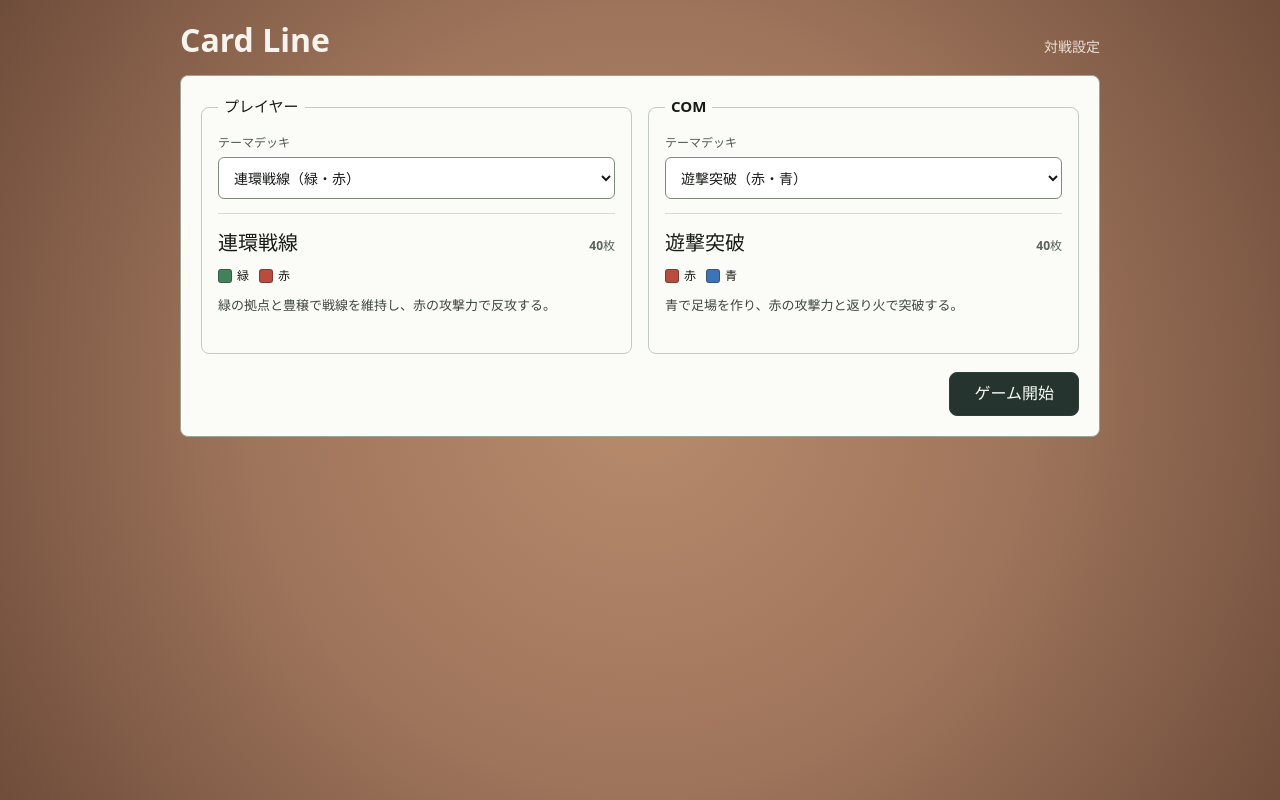
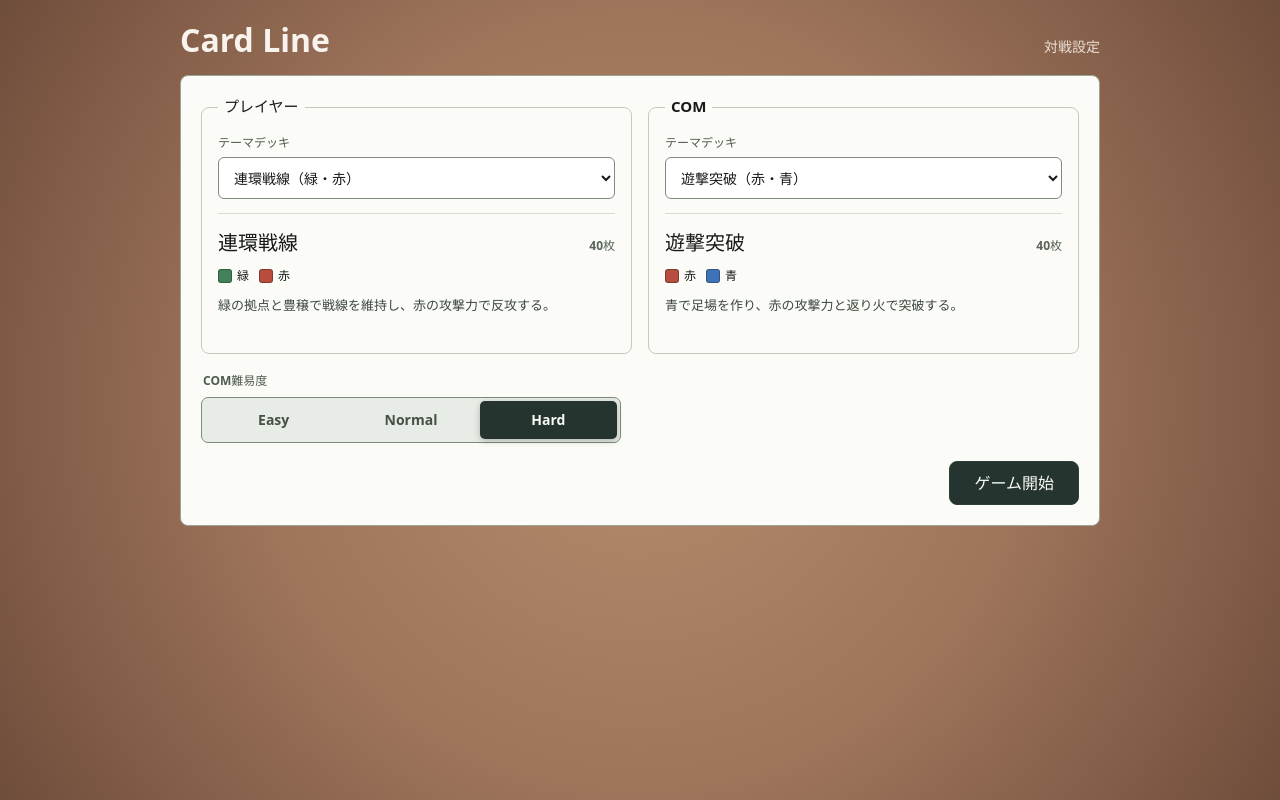
Before and after one commit to kurehajime/cardivide, a React (Vite) app: page / in a window 1280 px wide. Built offline with nearby package versions, Linux system fonts and the light colour scheme.

Commit message:
難易度調整

```diff
--- a/src/App.css
+++ b/src/App.css
@@ -196,6 +196,66 @@
   color: #3d473f;
   font-size: 13px;
   line-height: 1.6;
+}
+
+.setup-difficulty-fieldset {
+  min-width: 0;
+  display: grid;
+  gap: 8px;
+  margin: 0;
+  padding: 0;
+  border: 0;
+}
+
+.setup-difficulty-fieldset legend {
+  margin-bottom: 8px;
+  color: #4e594f;
+  font-size: 12px;
+  font-weight: 800;
+}
+
+.setup-difficulty-options {
+  width: min(420px, 100%);
+  display: grid;
+  grid-template-columns: repeat(3, minmax(0, 1fr));
+  padding: 3px;
+  border: 1px solid #7f8b7c;
+  border-radius: 7px;
+  background: #e8ece6;
+}
+
+.setup-difficulty-options label {
+  position: relative;
+  min-width: 0;
+  cursor: pointer;
+}
+
+.setup-difficulty-options input {
+  position: absolute;
+  width: 1px;
+  height: 1px;
+  opacity: 0;
+}
+
+.setup-difficulty-options span {
+  min-height: 38px;
+  display: grid;
+  place-items: center;
+  border-radius: 5px;
+  color: #465047;
+  font-size: 14px;
+  font-weight: 800;
+}
+
+.setup-difficulty-options input:checked + span {
+  background: #26342f;
+  box-shadow: 0 2px 6px rgb(28 39 34 / 28%);
+  color: #f8fbf5;
+}
+
+.setup-difficulty-options input:focus-visible + span {
+  outline: 3px solid #276fbf;
+  outline-offset: 2px;
 }
 
 .setup-start-button {
--- a/src/components/GameApp.tsx
+++ b/src/components/GameApp.tsx
@@ -4,6 +4,7 @@ import {
   GameAI,
   GameManager,
   THEME_DECK_BY_ID,
+  type AiDifficulty,
   type ActivatedAbilityOption,
   type CardInstanceId,
   type ThemeDeckId,
@@ -30,6 +31,7 @@ type GameUiAction =
 type GameSelection = {
   playerDeckId: ThemeDeckId
   comDeckId: ThemeDeckId
+  difficulty: AiDifficulty
 }
 
 type GameSessionProps = GameSelection & {
@@ -74,18 +76,19 @@ const gameUiReducer = (state: GameUiState, action: GameUiAction): GameUiState =>
 const GameSession = ({
   playerDeckId,
   comDeckId,
+  difficulty,
   onChangeDecks,
 }: GameSessionProps) => {
   const aiRef = useRef<GameAI | null>(null)
   const attackAnimationIdRef = useRef(0)
   const [attackAnimation, setAttackAnimation] = useState<BoardAttackAnimation | null>(null)
   if (aiRef.current === null) {
-    aiRef.current = new GameAI()
+    aiRef.current = new GameAI({ difficulty, random: Math.random })
   }
   const ai = aiRef.current
   const [{ manager, selectedCardId, message }, dispatch] = useReducer(
     gameUiReducer,
-    { playerDeckId, comDeckId },
+    { playerDeckId, comDeckId, difficulty },
     createGameUiState,
   )
   const { state } = manager
@@ -365,6 +368,7 @@ const GameApp = () => {
   const [selection, setSelection] = useState<GameSelection>({
     playerDeckId: 'green-red-frontline',
     comDeckId: 'red-blue-skirmish',
+    difficulty: 'hard',
   })
   const [gameStarted, setGameStarted] = useState(false)
 
@@ -373,8 +377,9 @@ const GameApp = () => {
       <GameSetup
         initialPlayerDeckId={selection.playerDeckId}
         initialComDeckId={selection.comDeckId}
-        onStart={(playerDeckId, comDeckId) => {
-          setSelection({ playerDeckId, comDeckId })
+        initialDifficulty={selection.difficulty}
+        onStart={(playerDeckId, comDeckId, difficulty) => {
+          setSelection({ playerDeckId, comDeckId, difficulty })
           setGameStarted(true)
         }}
       />
@@ -383,7 +388,7 @@ const GameApp = () => {
 
   return (
     <GameSession
-      key={`${selection.playerDeckId}-${selection.comDeckId}`}
+      key={`${selection.playerDeckId}-${selection.comDeckId}-${selection.difficulty}`}
       {...selection}
       onChangeDecks={() => setGameStarted(false)}
     />
--- a/src/components/GameSetup.tsx
+++ b/src/components/GameSetup.tsx
@@ -2,6 +2,7 @@ import { useState } from 'react'
 import {
   THEME_DECK_BY_ID,
   THEME_DECKS,
+  type AiDifficulty,
   type CardColor,
   type ThemeDeck,
   type ThemeDeckId,
@@ -10,8 +11,22 @@ import {
 type GameSetupProps = {
   initialPlayerDeckId: ThemeDeckId
   initialComDeckId: ThemeDeckId
-  onStart: (playerDeckId: ThemeDeckId, comDeckId: ThemeDeckId) => void
+  initialDifficulty: AiDifficulty
+  onStart: (
+    playerDeckId: ThemeDeckId,
+    comDeckId: ThemeDeckId,
+    difficulty: AiDifficulty,
+  ) => void
 }
+
+const AI_DIFFICULTIES: readonly {
+  value: AiDifficulty
+  label: string
+}[] = [
+  { value: 'easy', label: 'Easy' },
+  { value: 'normal', label: 'Normal' },
+  { value: 'hard', label: 'Hard' },
+]
 
 const COLOR_LABELS: Record<CardColor, string> = {
   red: '赤',
@@ -80,10 +95,12 @@ const DeckSelector = ({
 const GameSetup = ({
   initialPlayerDeckId,
   initialComDeckId,
+  initialDifficulty,
   onStart,
 }: GameSetupProps) => {
   const [playerDeckId, setPlayerDeckId] = useState<ThemeDeckId>(initialPlayerDeckId)
   const [comDeckId, setComDeckId] = useState<ThemeDeckId>(initialComDeckId)
+  const [difficulty, setDifficulty] = useState<AiDifficulty>(initialDifficulty)
 
   return (
     <main className="setup-shell">
@@ -100,10 +117,27 @@ const GameSetup = ({
           />
           <DeckSelector label="COM" value={comDeckId} onChange={setComDeckId} />
         </div>
+        <fieldset className="setup-difficulty-fieldset">
+          <legend>COM難易度</legend>
+          <div className="setup-difficulty-options">
+            {AI_DIFFICULTIES.map((option) => (
+              <label key={option.value}>
+                <input
+                  type="radio"
+                  name="com-difficulty"
+                  value={option.value}
+                  checked={difficulty === option.value}
+                  onChange={() => setDifficulty(option.value)}
+                />
+                <span>{option.label}</span>
+              </label>
+            ))}
+          </div>
+        </fieldset>
         <button
           className="setup-start-button"
           type="button"
-          onClick={() => onStart(playerDeckId, comDeckId)}
+          onClick={() => onStart(playerDeckId, comDeckId, difficulty)}
         >
           ゲーム開始
         </button>
--- a/src/game/ai/GameAI.ts
+++ b/src/game/ai/GameAI.ts
@@ -5,8 +5,18 @@ import {
   evaluateCoherentMainPlan,
   evaluateMainContinuation,
 } from './evaluation'
-import type { EvaluationBreakdown } from './types'
+import type {
+  AiDifficulty,
+  EvaluationBreakdown,
+  GameAIOptions,
+} from './types'
 import { isMeaningfullyGreater } from './scoreComparison'
+
+export const AI_DIFFICULTY_IGNORED_HAND_COUNT: Record<AiDifficulty, number> = {
+  easy: 2,
+  normal: 1,
+  hard: 0,
+}
 
 const resolveBattleOption = (
   manager: GameManager,
@@ -36,14 +46,23 @@ const chooseMainAction = (
   manager: GameManager,
   aiPlayerId: PlayerId,
   actions: readonly GameAction[],
+  ignoredHandCardIds: ReadonlySet<CardInstanceId>,
 ): GameAction => {
-  const passScore = evaluateBattleEntry(manager, aiPlayerId).total
+  const passScore = evaluateBattleEntry(
+    manager,
+    aiPlayerId,
+    ignoredHandCardIds,
+  ).total
   let bestAction: GameAction | null = null
   let bestScore = passScore
 
   for (const action of actions) {
     const nextManager = resolveMainActionForEvaluation(manager, action)
-    const score = evaluateCoherentMainPlan(nextManager, aiPlayerId).total
+    const score = evaluateCoherentMainPlan(
+      nextManager,
+      aiPlayerId,
+      ignoredHandCardIds,
+    ).total
     if (isMeaningfullyGreater(score, bestScore)) {
       bestAction = action
       bestScore = score
@@ -62,6 +81,8 @@ export class AiTurnActionMemory {
   private turn: number | null = null
   private playerId: PlayerId | null = null
   private readonly returnedCardIds = new Set<CardInstanceId>()
+  private readonly ignoredHandCardIds = new Set<CardInstanceId>()
+  private handMaskInitialized = false
 
   private syncTurn(manager: GameManager): void {
     const { turn, activePlayerId } = manager.state
@@ -72,6 +93,33 @@ export class AiTurnActionMemory {
     this.turn = turn
     this.playerId = activePlayerId
     this.returnedCardIds.clear()
+    this.ignoredHandCardIds.clear()
+    this.handMaskInitialized = false
+  }
+
+  getIgnoredHandCardIds(
+    manager: GameManager,
+    ignoredCount: number,
+    random: () => number,
+  ): ReadonlySet<CardInstanceId> {
+    this.syncTurn(manager)
+    if (this.handMaskInitialized) {
+      return this.ignoredHandCardIds
+    }
+
+    const candidates = [...GameManager.getCurrentPlayer(manager).hand]
+    const count = Math.min(ignoredCount, candidates.length)
+    for (let index = 0; index < count; index += 1) {
+      const randomValue = random()
+      if (!Number.isFinite(randomValue) || randomValue < 0 || randomValue >= 1) {
+        throw new Error('AI random must return a value from 0 (inclusive) to 1 (exclusive).')
+      }
+      const selectedIndex = Math.floor(randomValue * candidates.length)
+      const [cardId] = candidates.splice(selectedIndex, 1)
+      this.ignoredHandCardIds.add(cardId)
+    }
+    this.handMaskInitialized = true
+    return this.ignoredHandCardIds
   }
 
   allows(manager: GameManager, action: GameAction): boolean {
@@ -93,10 +141,12 @@ export class AiTurnActionMemory {
 const chooseBattleAction = (
   manager: GameManager,
   aiPlayerId: PlayerId,
+  ignoredHandCardIds: ReadonlySet<CardInstanceId>,
 ): GameAction => {
   const noAttackScore = evaluateBattleEntry(
     resolveBattleOption(manager, null),
     aiPlayerId,
+    ignoredHandCardIds,
   ).total
   let bestAction: GameAction | null = null
   let bestScore = noAttackScore
@@ -106,7 +156,11 @@ const chooseBattleAction = (
     if (GameManager.getWinner(resolvedManager) === aiPlayerId) {
       return action
     }
-    const score = evaluateBattleEntry(resolvedManager, aiPlayerId).total
+    const score = evaluateBattleEntry(
+      resolvedManager,
+      aiPlayerId,
+      ignoredHandCardIds,
+    ).total
     if (isMeaningfullyGreater(score, bestScore)) {
       bestAction = action
       bestScore = score
@@ -118,20 +172,51 @@ const chooseBattleAction = (
 
 export class GameAI {
   private readonly turnMemory = new AiTurnActionMemory()
+  private readonly difficulty: AiDifficulty
+  private readonly random: () => number
 
-  private getMainActions(manager: GameManager): GameAction[] {
+  constructor({ difficulty = 'hard', random = Math.random }: GameAIOptions = {}) {
+    this.difficulty = difficulty
+    this.random = random
+  }
+
+  private getIgnoredHandCardIds(manager: GameManager): ReadonlySet<CardInstanceId> {
+    return this.turnMemory.getIgnoredHandCardIds(
+      manager,
+      AI_DIFFICULTY_IGNORED_HAND_COUNT[this.difficulty],
+      this.random,
+    )
+  }
+
+  private getMainActions(
+    manager: GameManager,
+    ignoredHandCardIds: ReadonlySet<CardInstanceId>,
+  ): GameAction[] {
     return GameManager.getLegalMainActions(manager).filter(
-      (action) => this.turnMemory.allows(manager, action),
+      (action) => {
+        if (!this.turnMemory.allows(manager, action)) {
+          return false
+        }
+        switch (action.type) {
+          case 'summonCreature':
+          case 'playSpell':
+          case 'discardFromHand':
+            return !ignoredHandCardIds.has(action.cardId)
+          default:
+            return true
+        }
+      },
     )
   }
 
   static evaluate(
     manager: GameManager,
     aiPlayerId: PlayerId = manager.state.activePlayerId,
+    ignoredHandCardIds?: ReadonlySet<CardInstanceId>,
   ): EvaluationBreakdown {
     return manager.state.phase === 'main'
-      ? evaluateMainContinuation(manager, aiPlayerId)
-      : evaluateBattleEntry(manager, aiPlayerId)
+      ? evaluateMainContinuation(manager, aiPlayerId, ignoredHandCardIds)
+      : evaluateBattleEntry(manager, aiPlayerId, ignoredHandCardIds)
   }
 
   chooseAction(manager: GameManager): GameAction | null {
@@ -147,16 +232,22 @@ export class GameAI {
       case 'keepUp':
         return { type: 'resolveKeepUp' }
       case 'main': {
+        const ignoredHandCardIds = this.getIgnoredHandCardIds(manager)
         const action = chooseMainAction(
           manager,
           aiPlayerId,
-          this.getMainActions(manager),
+          this.getMainActions(manager, ignoredHandCardIds),
+          ignoredHandCardIds,
         )
         this.turnMemory.remember(manager, action)
         return action
       }
       case 'battle':
-        return chooseBattleAction(manager, aiPlayerId)
+        return chooseBattleAction(
+          manager,
+          aiPlayerId,
+          this.getIgnoredHandCardIds(manager),
+        )
       case 'cleanup':
         return { type: 'passPhase' }
     }
--- a/src/game/index.ts
+++ b/src/game/index.ts
@@ -1,5 +1,6 @@
 export {
   AI_EVALUATION_PARAMETERS,
+  AI_DIFFICULTY_IGNORED_HAND_COUNT,
   DEFAULT_MATCH_TURN_LIMIT,
   DEFAULT_TOURNAMENT_GAMES_PER_SIDE,
   DEFAULT_TOURNAMENT_SEED,
@@ -14,6 +15,7 @@ export {
   runRoundRobinTournament,
   summarizeTournament,
 } from './ai'
+export type { AiDifficulty, GameAIOptions } from './ai'
 export { GameManager, assertValidGameState } from './GameManager'
 export { CreatureRules, describeAbility, formatAbility } from './CreatureRules'
 export {
```
Also changed, not shown: src/game/ai/evaluation.ts (+61 -13 lines), src/game/ai/index.ts (+7 -2 lines), src/game/ai/types.ts (+7 -0 lines), 2 other files (tests, documents, lock files or other folders).
